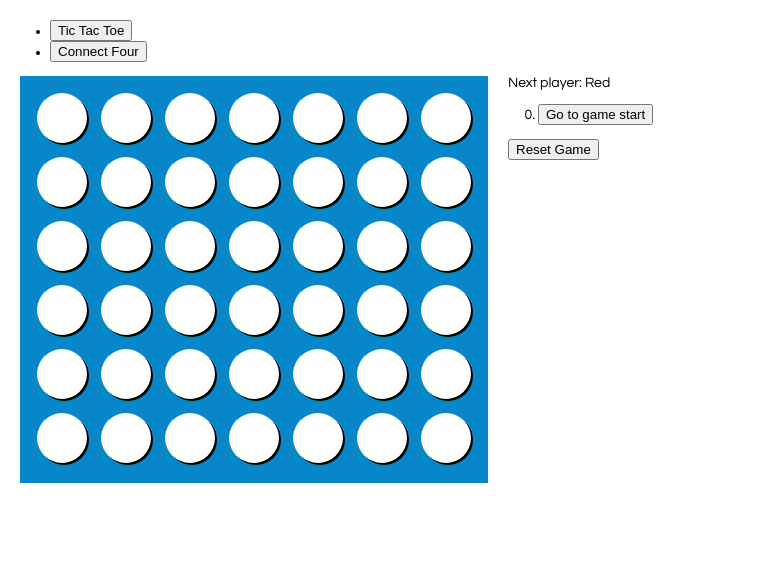
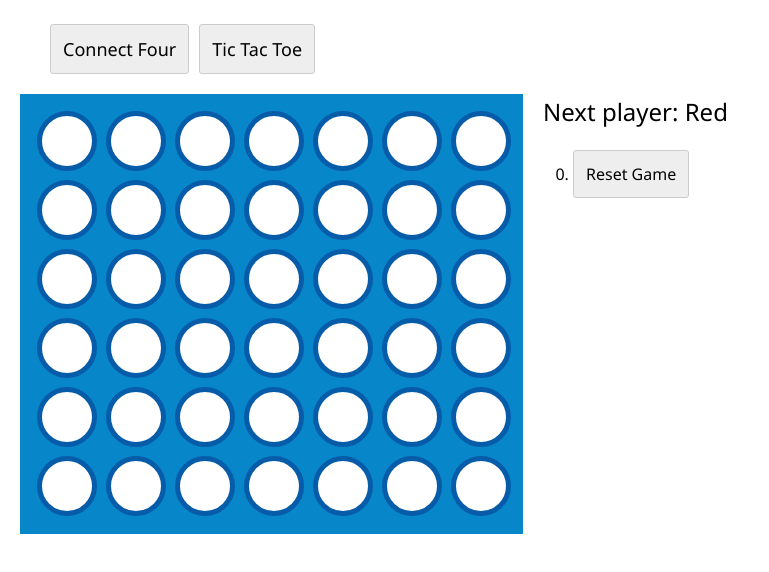
Before and after one commit to wongvincent/learning-react, a React app: page / in a window 1280 px wide. Shown: the whole page, without its empty margins (0-769 px from the left). Built offline with nearby package versions, Linux system fonts and the light colour scheme.

Commit message:
Make buttons and stuff nicer looking

```diff
--- a/src/connectfour.css
+++ b/src/connectfour.css
@@ -11,8 +11,8 @@
 }
 
 .connect-four .square {
-    width: 50px;
-    height: 50px;
+    width: 55px;
+    height: 55px;
     background: #0786c9;
     padding: 7px;
 }
@@ -28,11 +28,12 @@
     -moz-border-radius: 50px;
     -webkit-border-radius: 50px;
     border-radius: 50px;
-    box-shadow: 2px 2px;
+    border: 5px solid #065ca8;
 }
 
 .connect-four .red-circle {
     background:#e1001a;
+
 }
 
 .connect-four .yellow-circle {
@@ -41,4 +42,5 @@
 
 .connect-four .blank-circle {
     background: #ffffff;
+
 }
--- a/src/connectfour.js
+++ b/src/connectfour.js
@@ -230,19 +230,6 @@ export default class ConnectFour extends React.Component<Props, State> {
     return null;
   }
 
-  resetGame() {
-    const emptyColumn: GridColumn = Array(6).fill(0);
-    const newState: State = {
-      redIsNext: true,
-      history: [
-        [emptyColumn, emptyColumn, emptyColumn, emptyColumn, emptyColumn, emptyColumn, emptyColumn]
-      ],
-      winningLine: [],
-      moves: []
-    };
-    this.setState(newState);
-  }
-
   jumpTo(move: number) {
     const history: History = this.state.history;
     this.setState({
@@ -259,8 +246,8 @@ export default class ConnectFour extends React.Component<Props, State> {
     const current: Grid = this.state.history[this.state.history.length - 1];
     const moves = history.map((step, move) => {
       const desc = move ?
-        'Go to move #' + move :
-        'Go to game start';
+        'Go to Move #' + move :
+        'Reset Game';
       return (
         <li key={move}>
           <button onClick={() => this.jumpTo(move)}>{desc}</button>
@@ -287,9 +274,8 @@ export default class ConnectFour extends React.Component<Props, State> {
                 winningLine={winningLine} />
             </div>
             <div className="game-info">
-              <div>{status}</div>
+              <div className="status">{status}</div>
               <ol start="0">{moves}</ol>
-              <button onClick={() => this.resetGame()}>Reset Game</button>
             </div>
           </div>
           : null
--- a/src/index.css
+++ b/src/index.css
@@ -1,5 +1,7 @@
 body {
-  font: 14px "Century Gothic", Futura, sans-serif;
+  font-family: "Segoe UI",Helvetica,Arial,sans-serif,"Apple Color Emoji","Segoe UI Emoji","Segoe UI Symbol";
+  font-size: 16px;
+  line-height: 1.5;
   margin: 20px;
 }
 
@@ -13,6 +15,30 @@ ol, ul {
   padding-left: 30px;
 }
 
+ul {
+  list-style-type: none;
+}
+
+button {
+  font-family: "Segoe UI",Helvetica,Arial,sans-serif,"Apple Color Emoji","Segoe UI Emoji","Segoe UI Symbol";
+  font-size: 16px;
+  margin: 4px 0;
+  padding: 12px;
+  border-radius: 3px;
+  background-color: #eee;
+  border: 1px solid #ccc;
+}
+
+.game-options button {
+  font-weight: 500;
+  font-size: 18px;
+}
+
+.game-options ul li {
+  display: inline-block;
+  margin-right: 10px;
+}
+
 .game {
   display: flex;
   flex-direction: row;
@@ -22,3 +48,8 @@ ol, ul {
 .game-info {
   margin-left: 20px;
 }
+
+.game-info .status {
+  font-weight: 500;
+  font-size: 24px;
+}
--- a/src/index.js
+++ b/src/index.js
@@ -52,19 +52,19 @@ class Game extends React.Component<Props, State> {
   render(): React.Node {
     const games: Games = [
       {
+        name: 'Connect Four',
+        key: 1
+      },
+      {
         name: 'Tic Tac Toe',
         key: 0
-      },
-      {
-        name: 'Connect Four',
-        key: 1
       }
     ];
     const gameOptions: React.Node = this.renderGameOptions(games);
 
     return (
       <div>
-        <div><ul>{gameOptions}</ul></div>
+        <div className="game-options"><ul>{gameOptions}</ul></div>
         <GameBoard currentGame={this.state.currentGame} />
       </div>
     );
--- a/src/tictactoe.js
+++ b/src/tictactoe.js
@@ -118,16 +118,6 @@ export default class TicTacToe extends React.Component<Props, State> {
     })
   }
 
-  resetGame() {
-    this.setState({
-        history: [{
-          squares: Array(9).fill(null),
-        }],
-        moves: [],
-        xIsNext: false,
-    });
-  }
-
   render(): React.Node {
     const showing: boolean = this.props.showing;
     const history: History = this.state.history;
@@ -137,8 +127,8 @@ export default class TicTacToe extends React.Component<Props, State> {
     const previousMove: number = this.state.moves[this.state.moves.length - 1];
     const moves = history.map((step, move) => {
       const desc = move ?
-        'Go to move #' + move :
-        'Go to game start';
+        'Go to Move #' + move :
+        'Reset Game';
       return (
         <li key={move}>
           <button onClick={() => this.jumpTo(move)}>{desc}</button>
@@ -166,9 +156,8 @@ export default class TicTacToe extends React.Component<Props, State> {
                 winningSquares={winningLine} />
             </div>
             <div className="game-info">
-              <div>{status}</div>
+              <div className="status">{status}</div>
               <ol start="0">{moves}</ol>
-              <button onClick={() => this.resetGame()}>Reset Game</button>
             </div>
           </div>
         : null }
```
